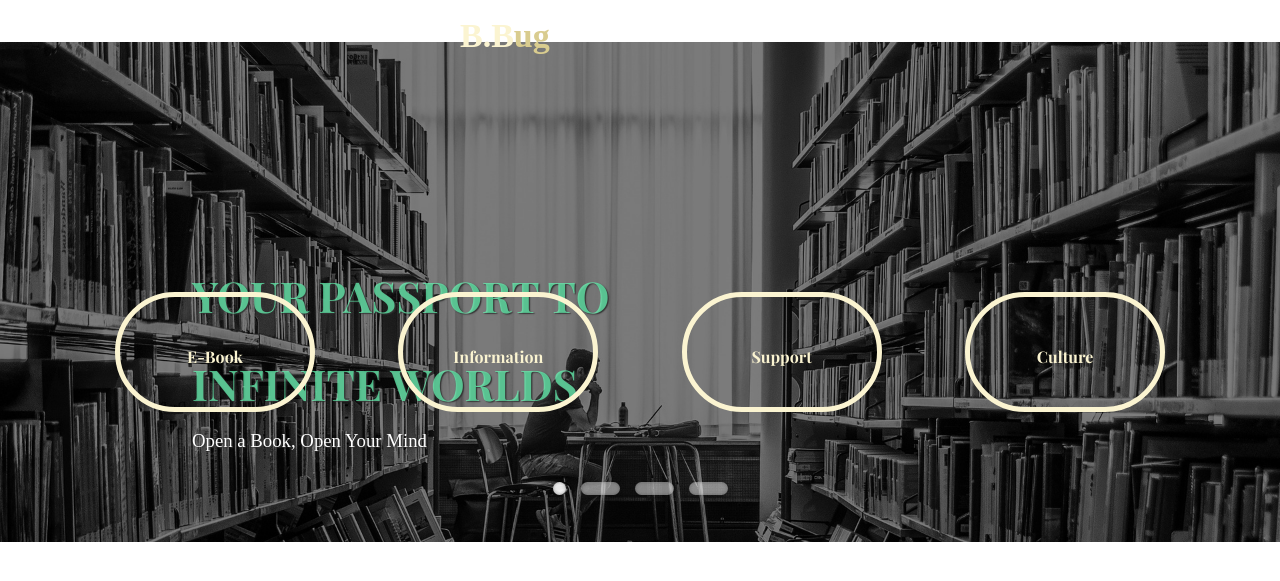
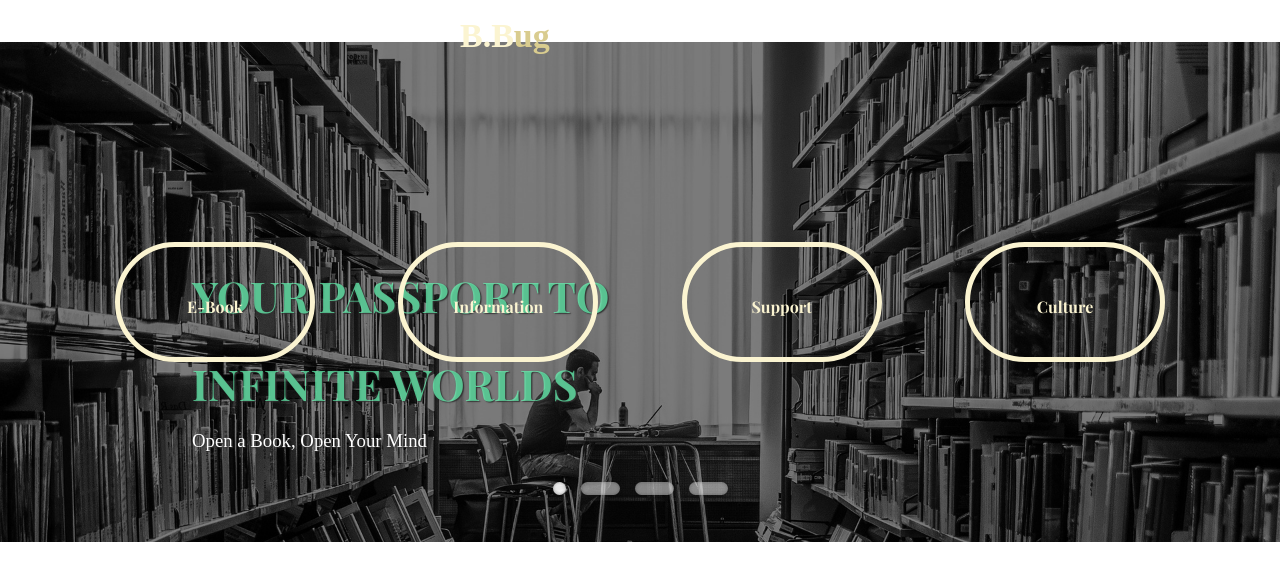
Before and after one commit to woorisx02/BB, a PHP site: page / in a window 1280 px wide; the page is wider, and only the part inside the window is pictured. Shown: the top 581 px of that part. Run offline with PHP 8.4, Linux system fonts and the light colour scheme; some web fonts are replaced.

Commit message:
Add files via upload

```diff
--- a/3/flexSlider Plugin/css/fs-slide.css
+++ b/3/flexSlider Plugin/css/fs-slide.css
@@ -91,7 +91,7 @@
 /* ===========  box button =========== */
 .boxes{position: relative;}
 #box-button{
-    position: absolute; left: 50%; bottom: 130px;
+    position: absolute; left: 50%; bottom: 180px;
     width: 1050px; height: 120px;
     display: flex; justify-content: space-between;
     transform: translateX(-50%);
```
